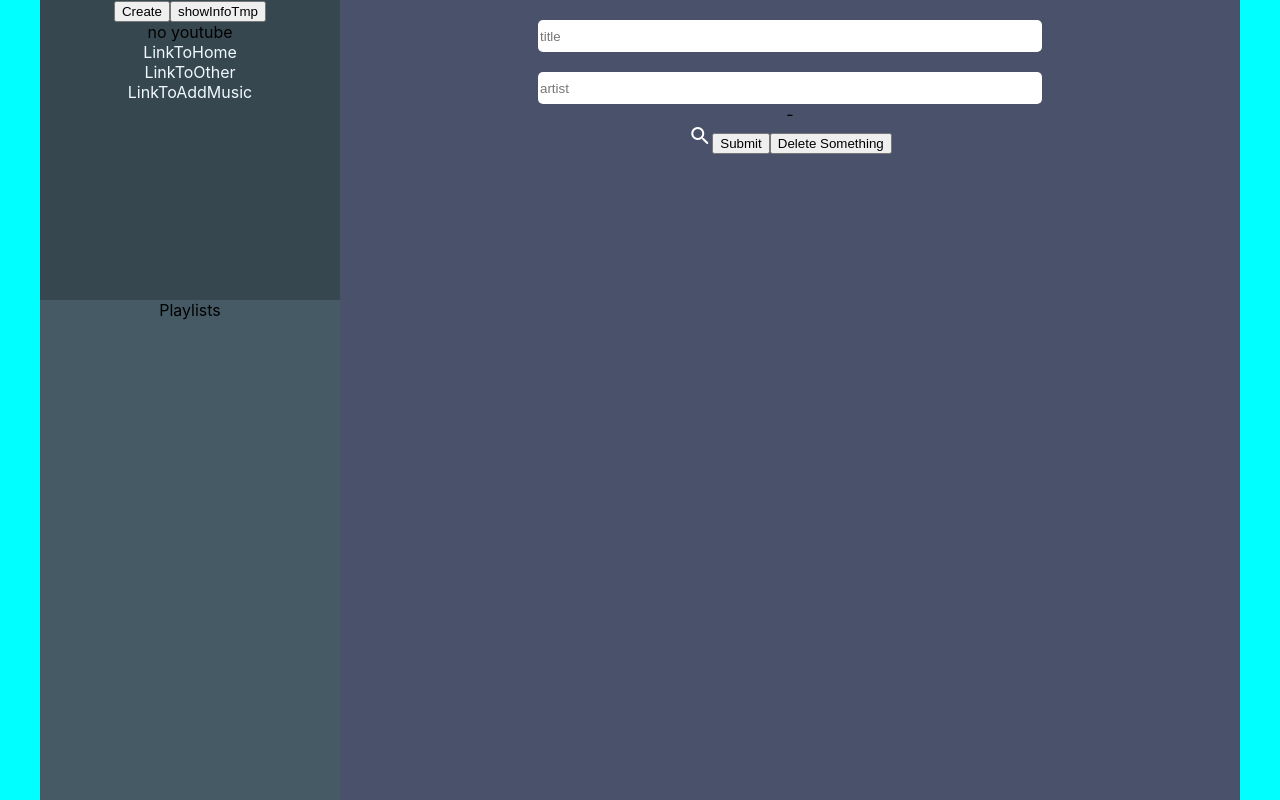
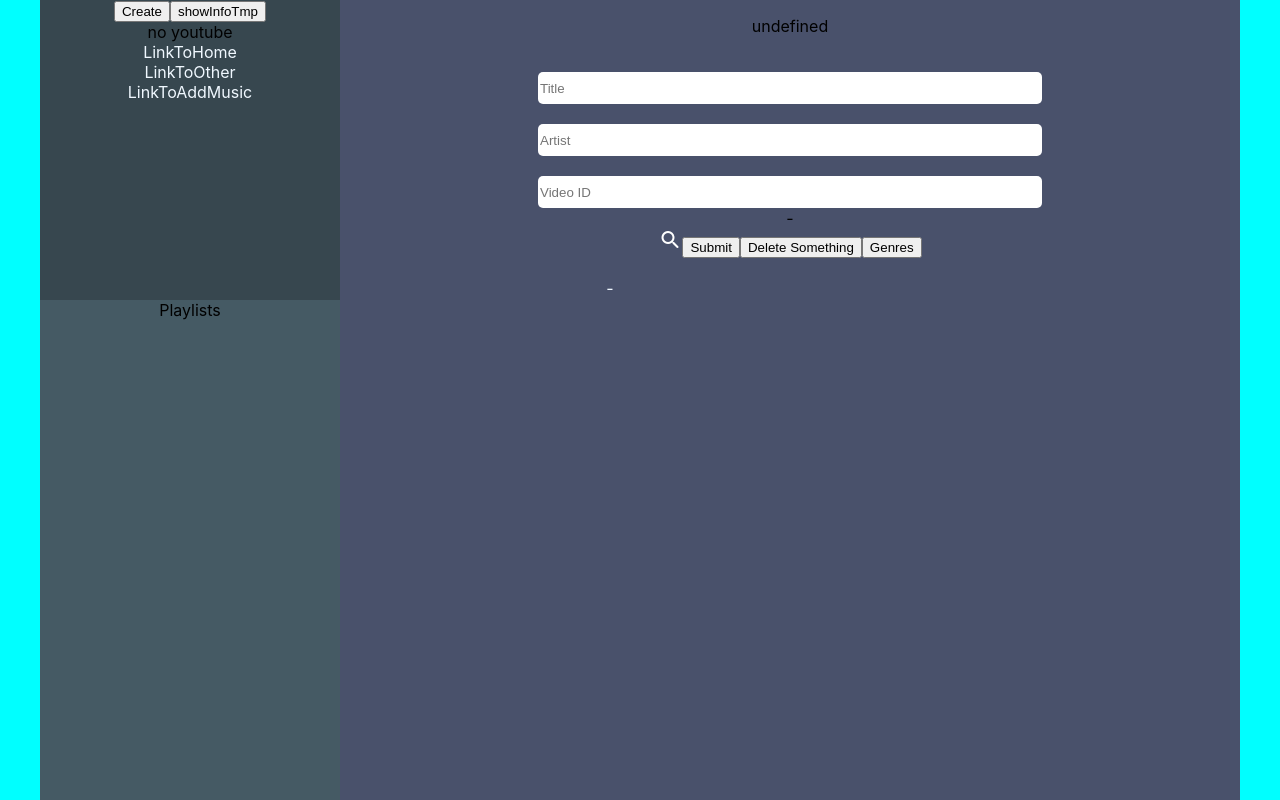
Before and after one commit to d-oo/ytmusic, a React (Create React App) app: page /addmusic in a window 1280 px wide. Shown: the top 800 px of the page. Built offline with nearby package versions, Linux system fonts and the light colour scheme.

Commit message:
0527~0528
Asynchronous problem solved, AddMusic: SelectedResult, Genres

```diff
--- a/src/Home.module.css
+++ b/src/Home.module.css
@@ -1,7 +1,7 @@
 #container {
   display: grid;
   grid-template-columns: 300px 900px;
-  grid-template-rows: 300px 600px;
+  grid-template-rows: 300px 900px;
   text-align: center;
   justify-content: center;
 }
--- a/src/components/AddMusic.js
+++ b/src/components/AddMusic.js
@@ -1,32 +1,77 @@
-import { useState } from "react";
+import { useEffect, useState } from "react";
 import LoadingMotion from "./LoadingMotion";
 import SearchResult from "./SearchResult";
+import Genres from "./Genres";
+
 import styles from "./AddMusic.module.css";
 
 function AddMusic() {
   const API_KEY = "AIzaSyB2FZm66fL_kpyY_qcaNqvFFmODsbVTrNY";
   const [loading, setLoading] = useState(false);
-  const [title, setTitle] = useState("");
+  const [title, setTitle] = useState(""); //!=AppContext.~
   const [artist, setArtist] = useState("");
   const [emptyAlert, setEmptyAlert] = useState("-");
   const [searchResults, setSearchResults] = useState("");
+  const [videoResult, setVideoResult] = useState("-");
+  const [videoId, setVideoId] = useState(""); //!=AppContext.~
+  const [genresOn, setGenresOn] = useState(false);
+  const [genre, setGenre] = useState("undefined");
+
   //Youtube Data API - Search
+  useEffect(() => {
+    async function videoReq() {
+      if (videoId === "") {
+        setVideoResult("-");
+        return;
+      }
+      setLoading(true);
+      const json = await (
+        await fetch(
+          `https://www.googleapis.com/youtube/v3/videos?part=snippet&type=video&id=${videoId}&key=${API_KEY}`
+        )
+      ).json();
+      if (json.items[0] === undefined) {
+        setVideoResult("UNDEFINED");
+      } else {
+        setVideoResult(
+          <div className={styles.searchResult} id={styles.selected}>
+            <SearchResult
+              info={json.items[0].snippet}
+              id={"selected " + videoId}
+              setVideoResult={setVideoResult}
+              setVideoId={setVideoId}
+            />
+          </div>
+        );
+      }
+      setLoading(false);
+    }
+    videoReq();
+  }, [videoId]);
+
   const searchReq = async () => {
     setLoading(true);
     const str = title + " " + artist;
     const json = await (
       await fetch(
-        `https://www.googleapis.com/youtube/v3/search?part=snippet&maxResults=4&type=video&q=${str}&key=${API_KEY}`
+        `https://www.googleapis.com/youtube/v3/search?part=snippet&maxResults=5&type=video&q=${str}&key=${API_KEY}`
       )
     ).json();
     setSearchResults(
       json.items.map((item, index) => (
         <div key={index} className={styles.searchResult}>
-          <SearchResult info={item.snippet} id={item.id.videoId} />
+          <SearchResult
+            info={item.snippet}
+            id={item.id.videoId}
+            setVideoResult={setVideoResult}
+            setVideoId={setVideoId}
+          />
         </div>
       ))
     );
-    console.log(json.items[1]);
+    if (videoId === "") {
+      setVideoId(json.items[0].id.videoId);
+    }
     setLoading(false);
   };
 
@@ -77,7 +122,7 @@ function AddMusic() {
     deleteReq.onsuccess = (event) => console.log(event);
   };
 
-  //
+  //Event
   const onTitleChange = (event) => {
     setTitle(event.target.value);
     setEmptyAlert("-");
@@ -85,6 +130,10 @@ function AddMusic() {
 
   const onArtistChange = (event) => {
     setArtist(event.target.value);
+    setEmptyAlert("-");
+  };
+  const onVideoIdChange = (event) => {
+    setVideoId(event.target.value);
     setEmptyAlert("-");
   };
 
@@ -102,25 +151,36 @@ function AddMusic() {
     addData();
     setTitle("");
     setArtist("");
+    setVideoId("");
   };
 
   return (
     <div>
+      {genresOn ? (
+        <Genres setGenresOn={setGenresOn} setGenre={setGenre} from="AddMusic" />
+      ) : null}
+      <p>{genre}</p>
       <input
         onChange={onTitleChange}
         value={title}
         type="text"
-        placeholder="title"
+        placeholder="Title"
       />
       <input
         onChange={onArtistChange}
         value={artist}
         type="text"
-        placeholder="artist"
+        placeholder="Artist"
+      />
+      <input
+        onChange={onVideoIdChange}
+        value={videoId}
+        type="text"
+        placeholder="Video ID"
       />
       <div>{emptyAlert}</div>
       <span
-        className="material-icons-round md-light"
+        className="material-icons-round"
         id={styles.search}
         onClick={searchReq}
       >
@@ -128,11 +188,12 @@ function AddMusic() {
       </span>
       <button onClick={onSubmit}>Submit</button>
       <button onClick={deleteData}>Delete Something</button>
-      {loading ? (
-        <LoadingMotion />
-      ) : (
-        <div id={styles.bigContainer}>{searchResults}</div>
-      )}
+      <button onClick={() => setGenresOn(true)}>Genres</button>
+      {loading ? <LoadingMotion /> : null}
+      <div id={styles.bigContainer}>
+        {videoResult}
+        {searchResults}
+      </div>
     </div>
   );
 }
--- a/src/components/AddMusic.module.css
+++ b/src/components/AddMusic.module.css
@@ -4,14 +4,15 @@
   justify-content: center;
   grid-template-columns: 360px 360px;
   grid-template-rows: 1fr 1fr;
+  margin-top: 20px;
 }
 #search {
   color: white;
   cursor: pointer;
 }
-.searchResult {
-  margin: 20px;
-  margin-bottom: 0;
+
+#selected {
+  background: darkcyan;
 }
 input[type="text"] {
   width: 500px;
--- /dev/null
+++ b/src/components/Genres.js
@@ -0,0 +1,5 @@
+function Genres({ setGenresOn, setGenre, from }) {
+  return <div>Genre</div>;
+}
+
+export default Genres;
--- a/src/components/SearchResult.js
+++ b/src/components/SearchResult.js
@@ -1,12 +1,29 @@
 import styles from "./SearchResult.module.css";
 
-function SearchResult({ info, id }) {
+function SearchResult({ info, id, setVideoResult, setVideoId }) {
   return (
-    <span>
+    <div className={styles.searchResult}>
       <img alt={id} src={info.thumbnails.medium.url} />
-      <div id={styles.title}>{info.title}</div>
+      <div
+        id={styles.title}
+        onClick={() => {
+          setVideoResult(
+            <div id={styles.selected}>
+              <SearchResult
+                info={info}
+                id={"selected " + id}
+                setVideoResult={setVideoResult}
+                setVideoId={setVideoId}
+              />
+            </div>
+          );
+          setVideoId(id);
+        }}
+      >
+        {info.title}
+      </div>
       <div id={styles.channel}>{info.channelTitle}</div>
-    </span>
+    </div>
   );
 }
 
--- a/src/components/SearchResult.module.css
+++ b/src/components/SearchResult.module.css
@@ -5,3 +5,10 @@
   font-size: 12px;
   color: darkgray;
 }
+.searchResult {
+  padding-top: 20px;
+}
+#selected {
+  padding-top: 20px;
+  background: darkcyan;
+}
```
Also changed, not shown: src/components/Genres.module.css (added).
